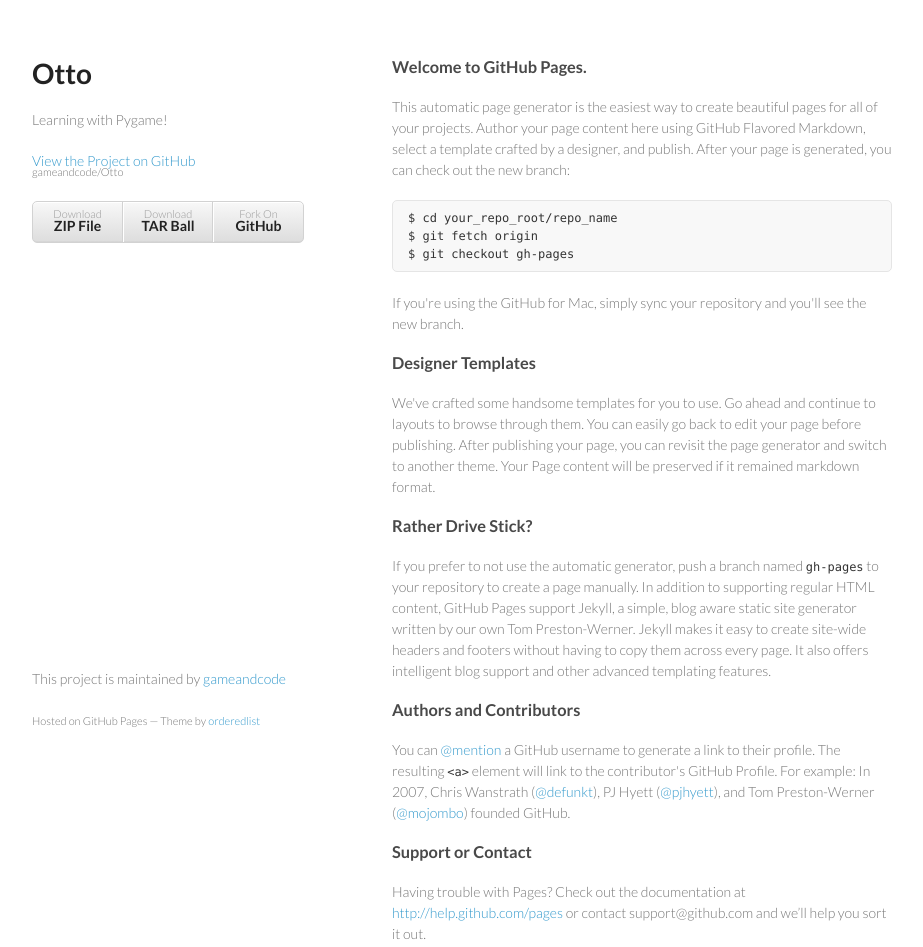
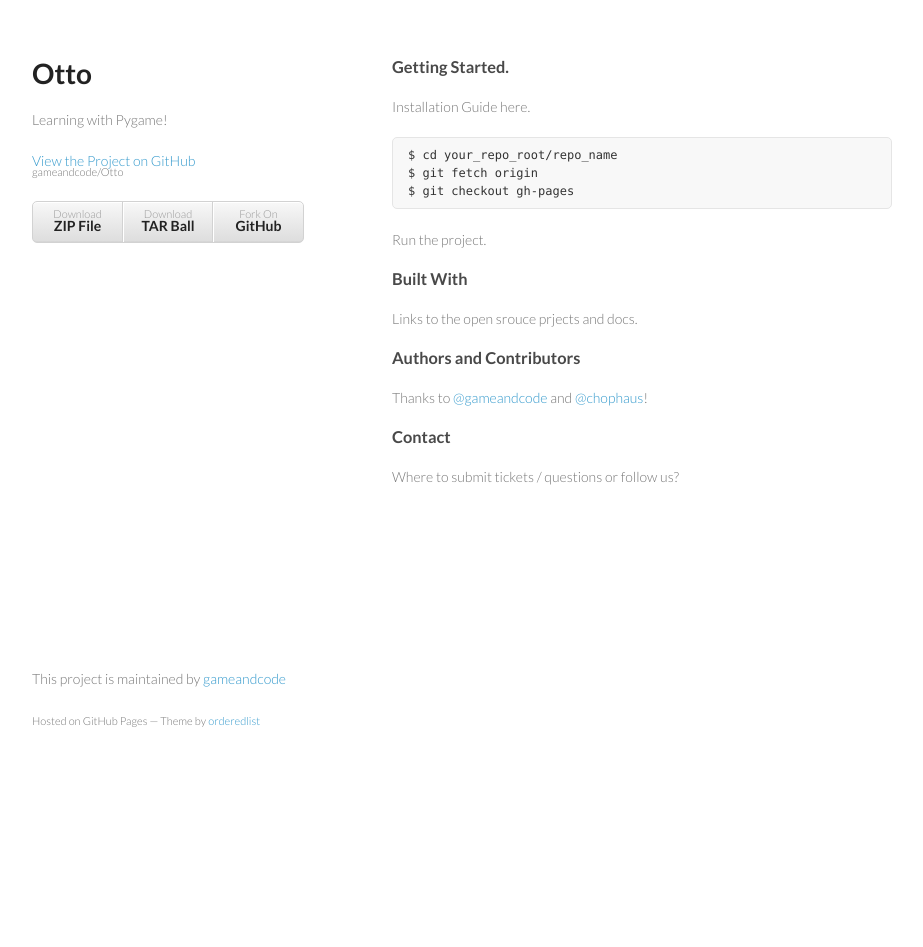
Before and after one commit to veeneck/Otto, a plain HTML site: page index.html in a window 1280 px wide. Shown: the whole page, without its empty margins (178-1101 px from the left). After the commit the page ends 800 px from the top, so only its background shows below. Drawn offline with Linux system fonts and the light colour scheme.

Commit message:
working on index

```diff
--- a/index.html
+++ b/index.html
@@ -25,32 +25,29 @@
         </ul>
       </header>
       <section>
-        <h3>Welcome to GitHub Pages.</h3>
 
-<p>This automatic page generator is the easiest way to create beautiful pages for all of your projects. Author your page content here using GitHub Flavored Markdown, select a template crafted by a designer, and publish. After your page is generated, you can check out the new branch:</p>
+<h3>Getting Started.</h3>
+
+<p>Installation Guide here.</p>
 
 <pre><code>$ cd your_repo_root/repo_name
 $ git fetch origin
 $ git checkout gh-pages
 </code></pre>
 
-<p>If you're using the GitHub for Mac, simply sync your repository and you'll see the new branch.</p>
+<p>Run the project.</p>
 
-<h3>Designer Templates</h3>
+<h3>Built With</h3>
 
-<p>We've crafted some handsome templates for you to use. Go ahead and continue to layouts to browse through them. You can easily go back to edit your page before publishing. After publishing your page, you can revisit the page generator and switch to another theme. Your Page content will be preserved if it remained markdown format.</p>
-
-<h3>Rather Drive Stick?</h3>
-
-<p>If you prefer to not use the automatic generator, push a branch named <code>gh-pages</code> to your repository to create a page manually. In addition to supporting regular HTML content, GitHub Pages support Jekyll, a simple, blog aware static site generator written by our own Tom Preston-Werner. Jekyll makes it easy to create site-wide headers and footers without having to copy them across every page. It also offers intelligent blog support and other advanced templating features.</p>
+<p>Links to the open srouce prjects and docs.</p>
 
 <h3>Authors and Contributors</h3>
 
-<p>You can <a href="https://github.com/blog/821" class="user-mention">@mention</a> a GitHub username to generate a link to their profile. The resulting <code>&lt;a&gt;</code> element will link to the contributor's GitHub Profile. For example: In 2007, Chris Wanstrath (<a href="https://github.com/defunkt" class="user-mention">@defunkt</a>), PJ Hyett (<a href="https://github.com/pjhyett" class="user-mention">@pjhyett</a>), and Tom Preston-Werner (<a href="https://github.com/mojombo" class="user-mention">@mojombo</a>) founded GitHub.</p>
+<p>Thanks to <a href="https://github.com/gameandcode" class="user-mention">@gameandcode</a> and <a href="https://github.com/chophaus" class="user-mention">@chophaus</a>!</p>
 
-<h3>Support or Contact</h3>
+<h3>Contact</h3>
 
-<p>Having trouble with Pages? Check out the documentation at <a href="http://help.github.com/pages">http://help.github.com/pages</a> or contact support@github.com and we’ll help you sort it out.</p>
+<p>Where to submit tickets / questions or follow us?</p>
       </section>
       <footer>
         <p>This project is maintained by <a href="https://github.com/gameandcode">gameandcode</a></p>
```
